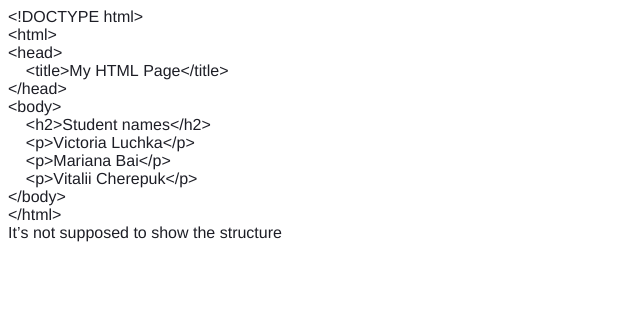
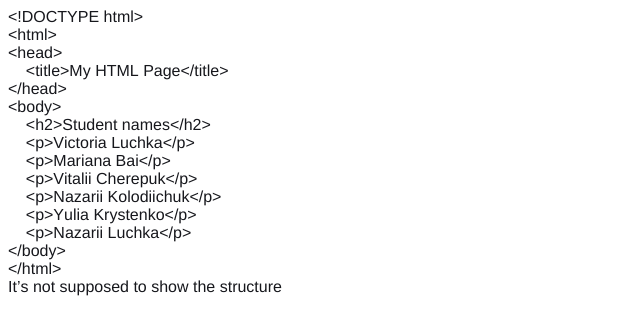
Before and after one commit to marianabai/MyProject, a plain HTML site: page index.html in a window 1280 px wide. Shown: the whole page, without its empty margins (0-640 px from the left). Drawn offline with Linux system fonts and the light colour scheme.

Commit message:
Added 3 more students

```diff
--- a/index.html
+++ b/index.html
@@ -7,7 +7,7 @@
   <meta name="Generator" content="Cocoa HTML Writer">
   <meta name="CocoaVersion" content="2299.6">
   <style type="text/css">
-    p.p1 {margin: 0.0px 0.0px 0.0px 0.0px; font: 16.0px Helvetica; color: #1d1e26; -webkit-text-stroke: #1d1e26}
+    p.p1 {margin: 0.0px 0.0px 0.0px 0.0px; font: 16.0px Helvetica; color: #16171c; -webkit-text-stroke: #16171c}
     span.s1 {font-kerning: none}
   </style>
 </head>
@@ -22,6 +22,9 @@
 <p class="p1"><span class="s1"><span class="Apple-converted-space">    </span>&lt;p&gt;Victoria Luchka&lt;/p&gt;</span></p>
 <p class="p1"><span class="s1"><span class="Apple-converted-space">    </span>&lt;p&gt;Mariana Bai&lt;/p&gt;</span></p>
 <p class="p1"><span class="s1"><span class="Apple-converted-space">    </span>&lt;p&gt;Vitalii Cherepuk&lt;/p&gt;</span></p>
+<p class="p1"><span class="s1"><span class="Apple-converted-space">    </span>&lt;p&gt;Nazarii Kolodiichuk&lt;/p&gt;</span></p>
+<p class="p1"><span class="s1"><span class="Apple-converted-space">    </span>&lt;p&gt;Yulia Krystenko&lt;/p&gt;</span></p>
+<p class="p1"><span class="s1"><span class="Apple-converted-space">    </span>&lt;p&gt;Nazarii Luchka&lt;/p&gt;</span></p>
 <p class="p1"><span class="s1">&lt;/body&gt;</span></p>
 <p class="p1"><span class="s1">&lt;/html&gt;</span></p>
 <p class="p1"><span class="s1">It’s not supposed to show the structure<span class="Apple-converted-space"> </span></span></p>
```
